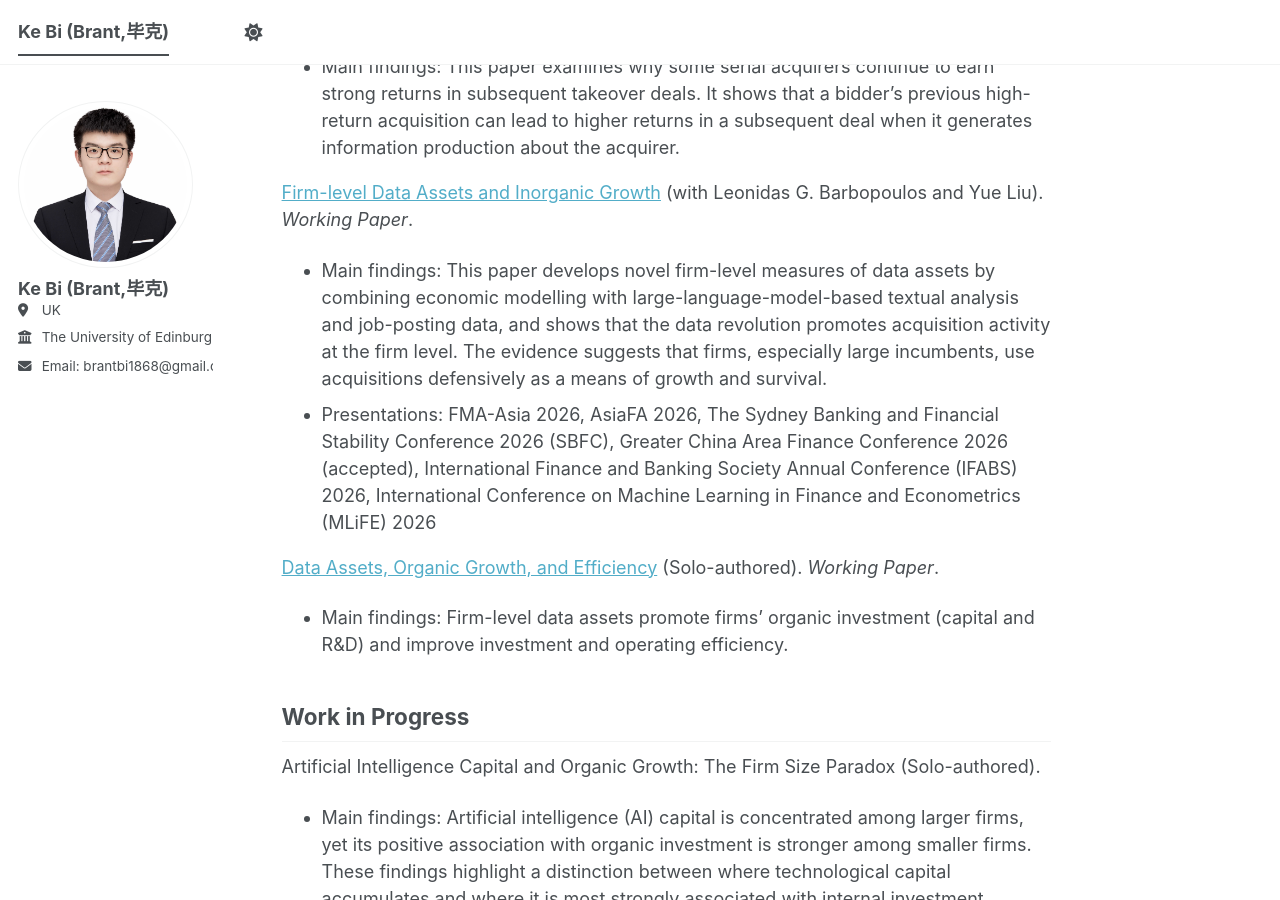
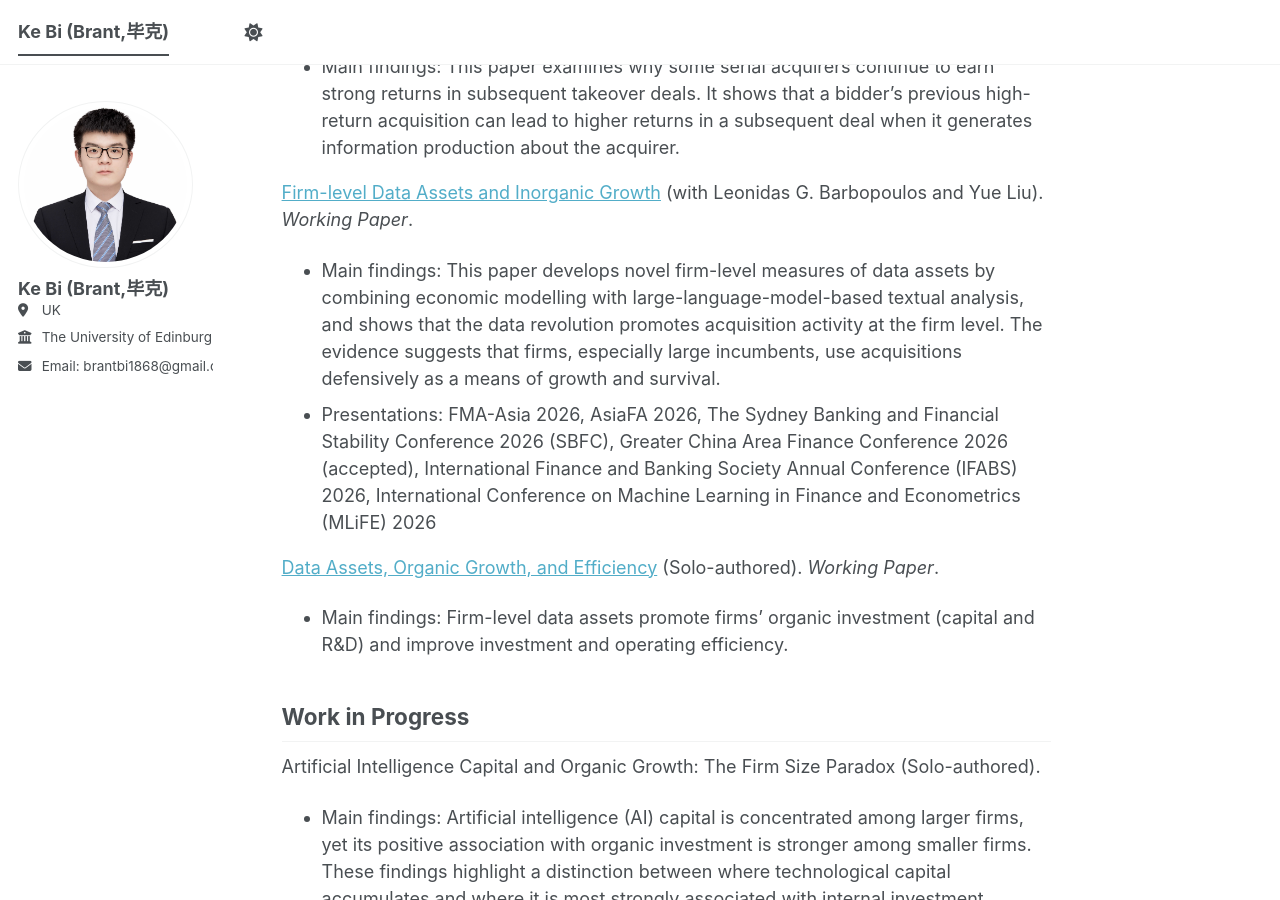
Before and after one commit to brant1868/brant1868.github.io, a Jekyll site: the page built from _pages/about.md, in a window 1280 px wide and 900 px high, scrolled down 1440 px. Built offline with Jekyll 4.4.1, drawn with Linux system fonts in a browser that asks for light colours; a script bundle is joined from its source files by our own code; library files that are not in the unit come from our copies.

Commit message:
Update about.md

```diff
--- a/_pages/about.md
+++ b/_pages/about.md
@@ -43,7 +43,7 @@
 - Main findings: This paper examines why some serial acquirers continue to earn strong returns in subsequent takeover deals. It shows that a bidder’s previous high-return acquisition can lead to higher returns in a subsequent deal when it generates information production about the acquirer.
 
 [Firm-level Data Assets and Inorganic Growth](https://drive.google.com/file/d/18_bj7RDudriuxyp20cNe9Nx_aRuuybR3/view?usp=sharing){:target="_blank" } (with Leonidas G. Barbopoulos and Yue Liu). _Working Paper_.
-- Main findings: This paper develops novel firm-level measures of data assets by combining economic modelling with large-language-model-based textual analysis and job-posting data, and shows that the data revolution promotes acquisition activity at the firm level. The evidence suggests that firms, especially large incumbents, use acquisitions defensively as a means of growth and survival.
+- Main findings: This paper develops novel firm-level measures of data assets by combining economic modelling with large-language-model-based textual analysis, and shows that the data revolution promotes acquisition activity at the firm level. The evidence suggests that firms, especially large incumbents, use acquisitions defensively as a means of growth and survival.
 - Presentations: FMA-Asia 2026, AsiaFA 2026, The Sydney Banking and Financial Stability Conference 2026 (SBFC), Greater China Area Finance Conference 2026 (accepted), International Finance and Banking Society Annual Conference (IFABS) 2026, International Conference on Machine Learning in Finance and Econometrics (MLiFE) 2026
 
 [Data Assets, Organic Growth, and Efficiency](https://drive.google.com/file/d/1ie99rTEbM1nXDU970mZhnx3mpPh9ctxn/view?usp=drive_link){:target="_blank" } (Solo-authored). _Working Paper_.
```
